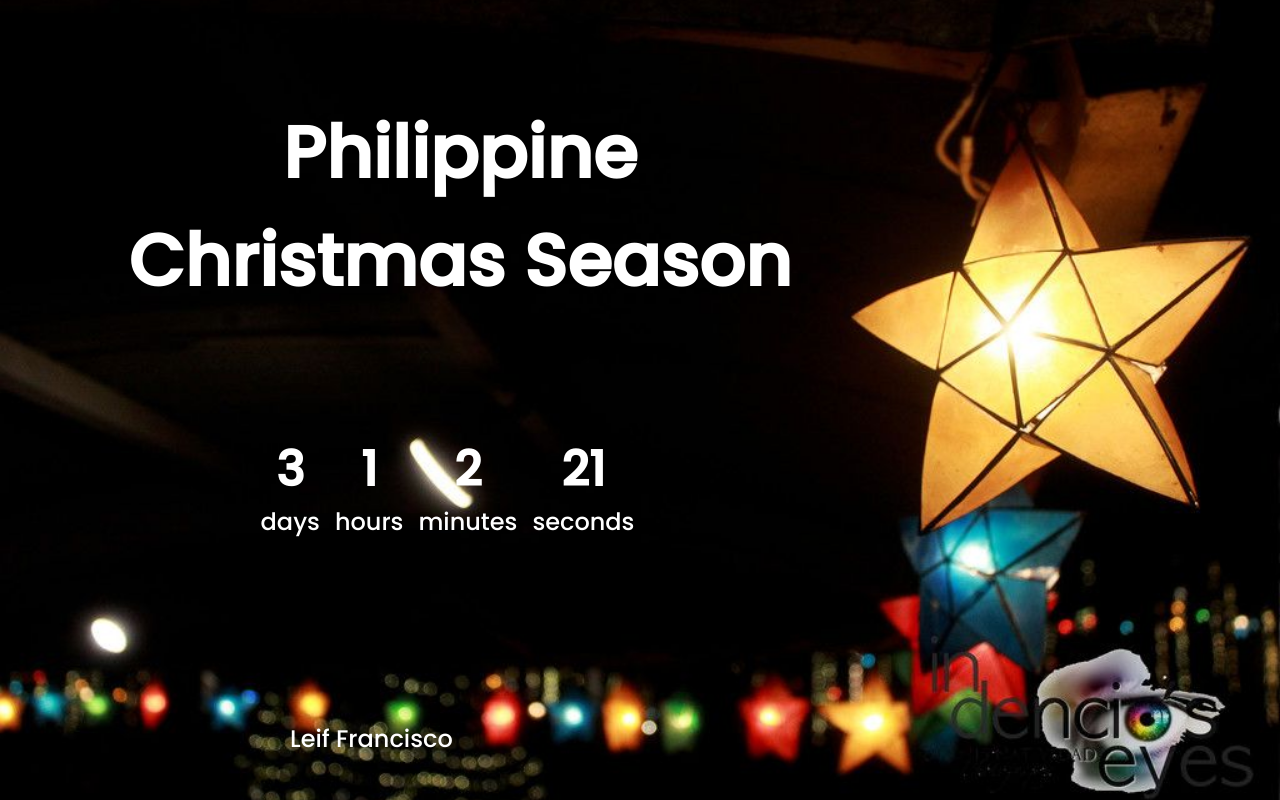
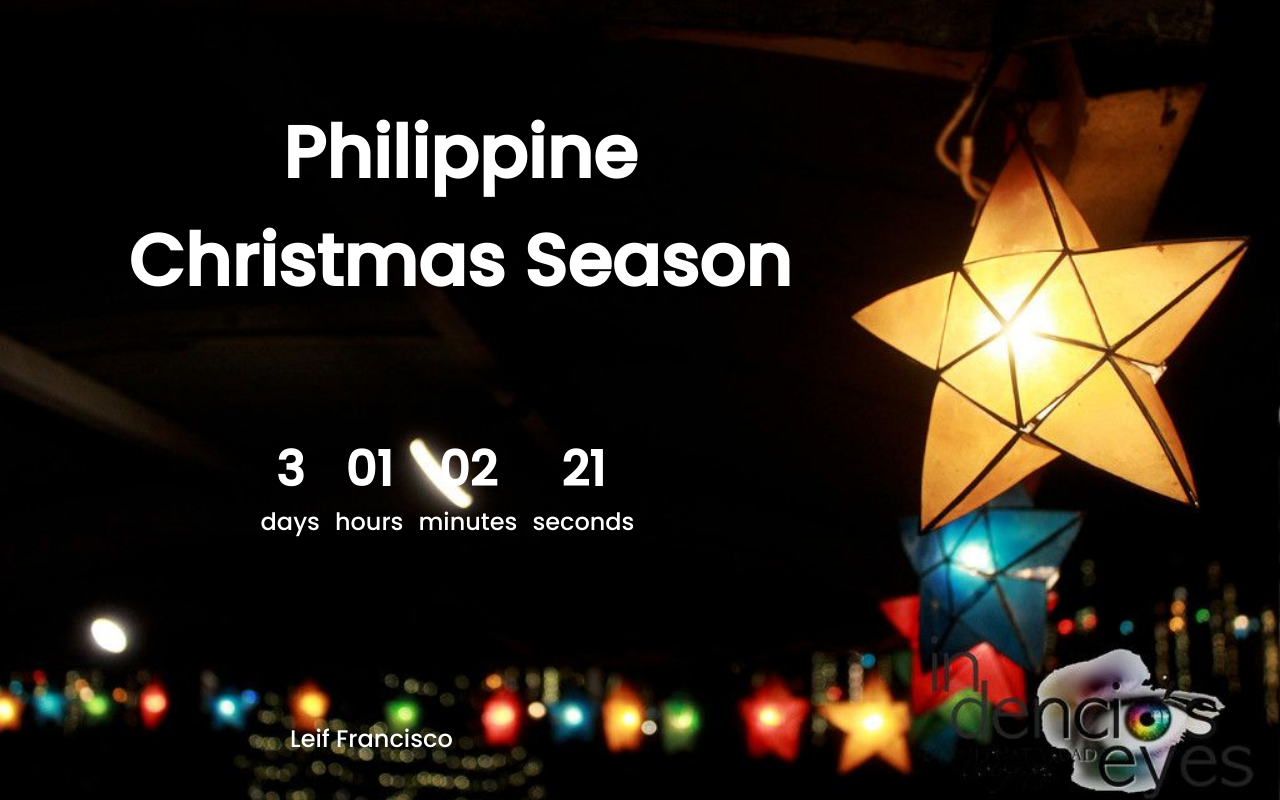
Before and after one commit to Leif-Francisco/Countdown-Timer, a plain HTML site: page Countdown-Timer/index.html in a window 1280 px wide. Drawn offline with Linux system fonts and the light colour scheme.

Commit message:
Made time 00 at all times

```diff
--- a/Countdown-Timer/script.js
+++ b/Countdown-Timer/script.js
@@ -18,11 +18,18 @@ function countDown () {
     const seconds = Math.floor(totalSeconds) % 60;
 
     daysEl.innerHTML = days;
-    hoursEl.innerHTML = hours;
-    minutesEl.innerHTML = minutes;
-    secondsEl.innerHTML = seconds;
+    hoursEl.innerHTML = formatTime(hours);
+    minutesEl.innerHTML = formatTime(minutes);
+    secondsEl.innerHTML = formatTime(seconds);
 
 }
+
+function formatTime(time){
+
+    return time < 10 ? `0${time}` : time;
+
+}
+
 
 countDown();
 
--- a/Countdown-Timer/style.css
+++ b/Countdown-Timer/style.css
@@ -32,6 +32,7 @@ h1 {
     text-align: center;
     font-size: 1.5rem;
     text-indent: 15px;
+
 }
 
 .big-text {
```
